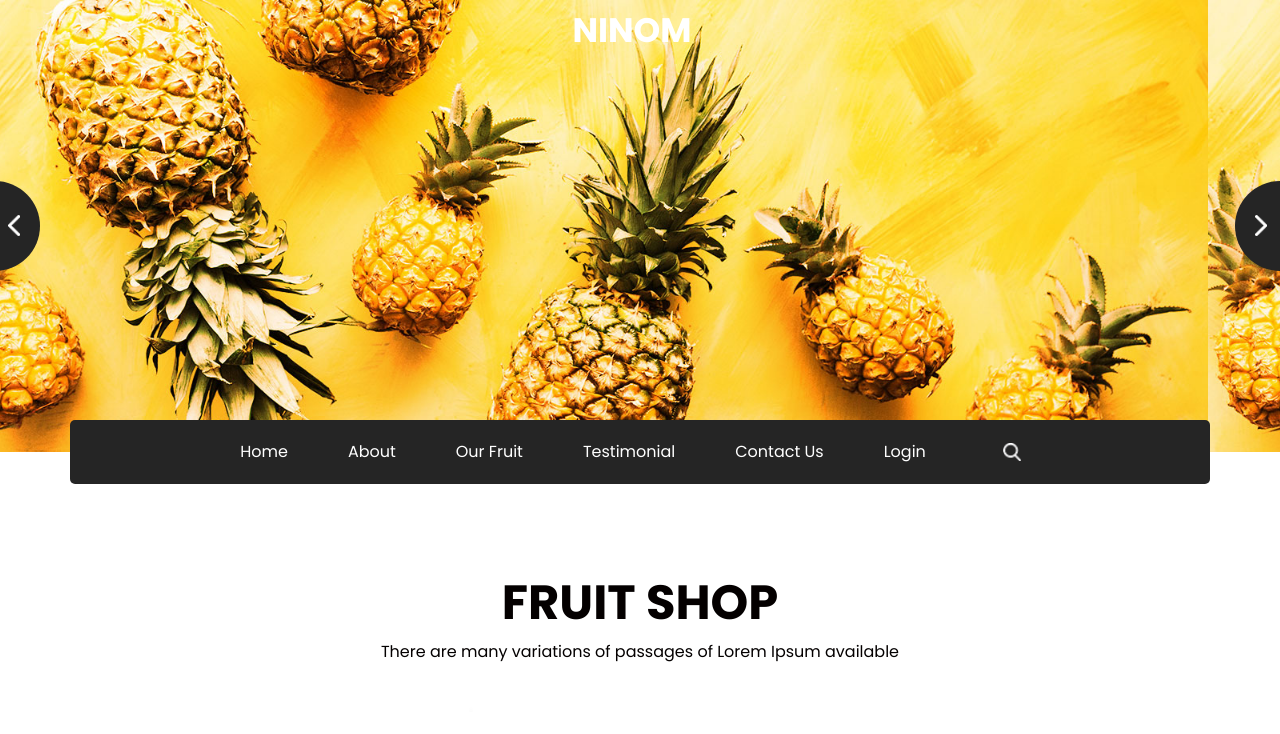
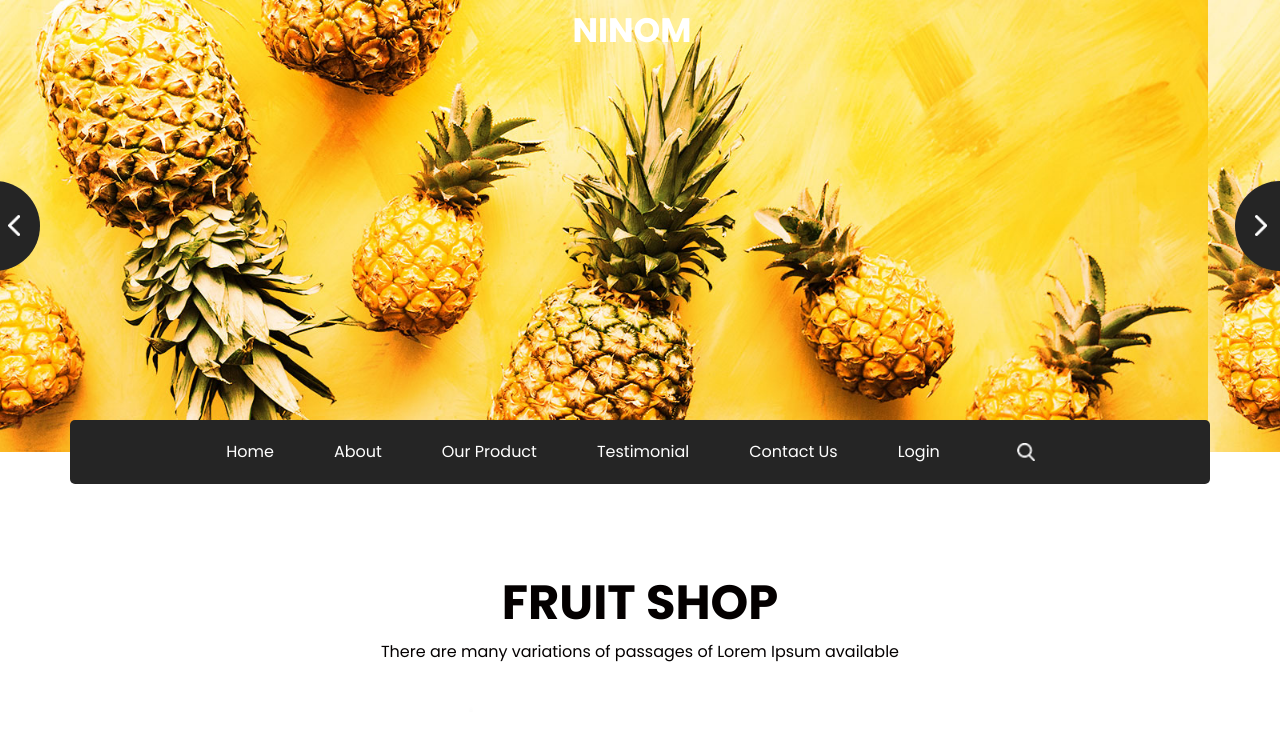
Before and after one commit to DineshJiyani/CDA2.0, a plain HTML site: page index.html in a window 1280 px wide. Shown: the top 734 px of the page. Drawn offline with nearby package versions, Linux system fonts and the light colour scheme; a web font is replaced by a local one.

Commit message:
Test pipeline

```diff
--- a/index.html
+++ b/index.html
@@ -90,7 +90,7 @@
                   <a class="nav-link" href="about.html">About </a>
                 </li>
                 <li class="nav-item">
-                  <a class="nav-link" href="fruit.html">Our Fruit </a>
+                  <a class="nav-link" href="fruit.html">Our Product </a>
                 </li>
                 <li class="nav-item">
                   <a class="nav-link" href="testimonial.html">Testimonial</a>
```
